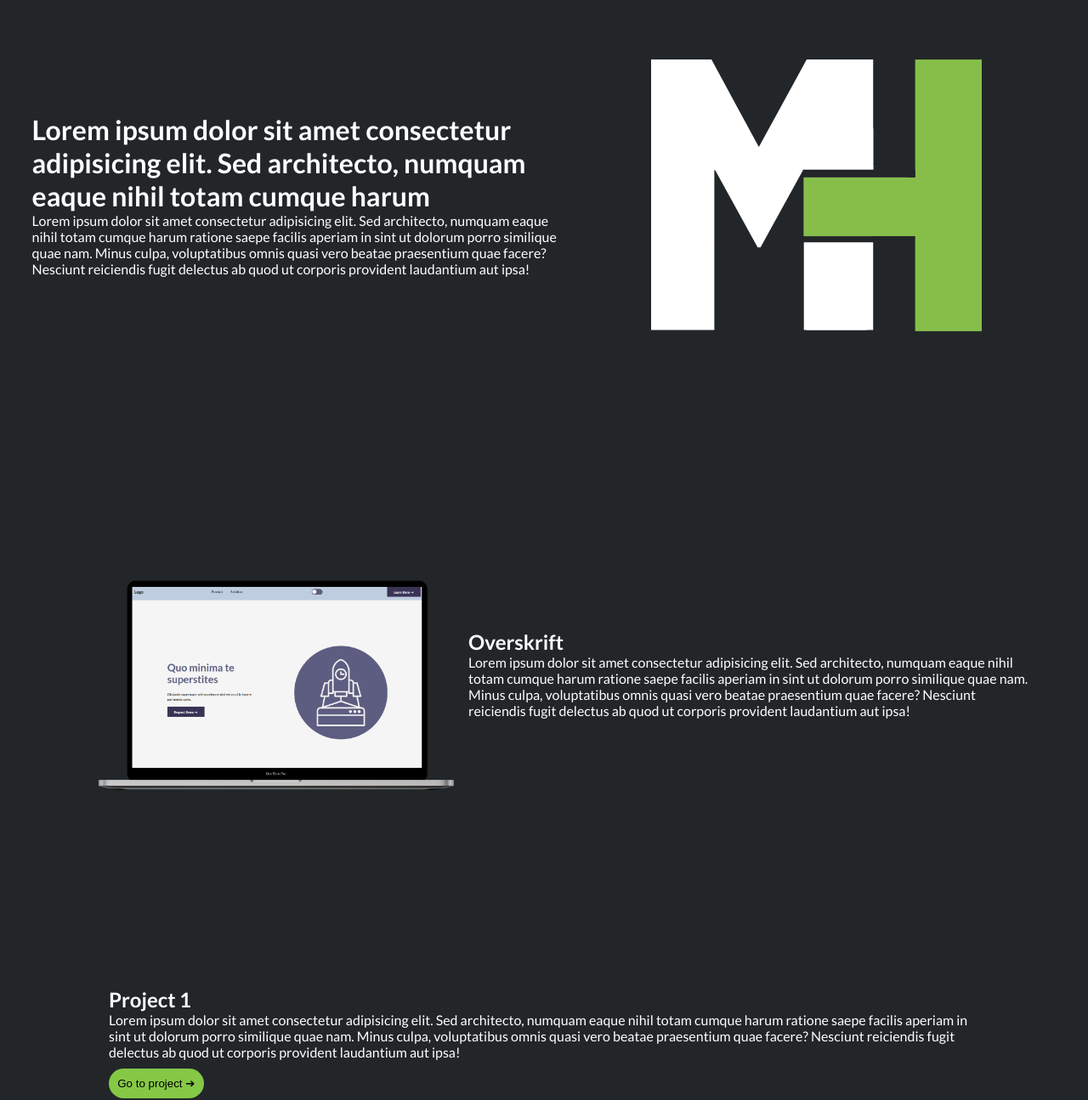
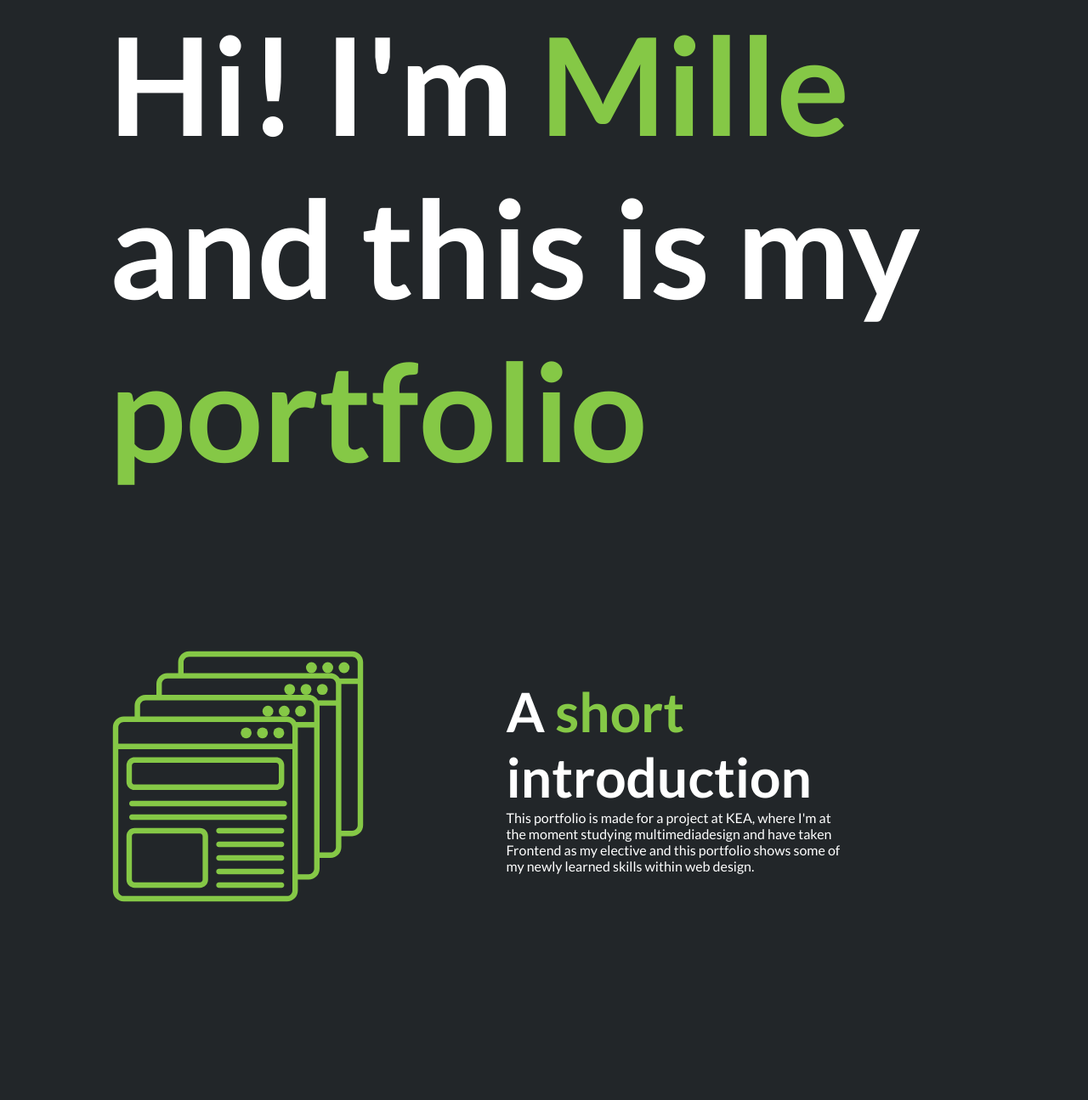
Before and after one commit to Helbob/portfolio_assignment, a plain HTML site: page index.html in a window 1280 px wide. Shown: the part 120-1415 px from the top of the page at 85% size. Drawn offline with Linux system fonts and the light colour scheme; a web font is replaced by a local one.

Commit message:
new styles n stuff

```diff
--- a/index.html
+++ b/index.html
@@ -4,7 +4,7 @@
     <meta charset="UTF-8" />
     <meta http-equiv="X-UA-Compatible" content="IE=edge" />
     <meta name="viewport" content="width=device-width, initial-scale=1.0" />
-    <title>Document</title>
+    <title>Portfolio</title>
     <link rel="stylesheet" href="style.css" />
     <link rel="preconnect" href="https://fonts.googleapis.com" />
     <link rel="preconnect" href="https://fonts.gstatic.com" crossorigin />
@@ -23,19 +23,22 @@
   <body>
     <nav>
       <a href="#" class="logo"></a>
-      <li>
-        <a href="#header">Header</a>
-        <a href="#intro">Intro</a>
-        <a href="#project">Projects</a>
-      </li>
+      <ul>
+        <li>
+          <a href="#header">Header</a>
+        </li>
+        <li><a href="#intro">Intro</a></li>
+        <li><a href="#project">Projects</a></li>
+      </ul>
     </nav>
     <header id="header">
       <div class="wrap">
         <h1>
-          Lorem ipsum dolor sit amet consectetur adipisicing elit. Sed
-          architecto, numquam eaque nihil totam cumque harum
+          Hi! I'm <span class="green">Mille</span> and this is my
+          <span class="green">portfolio</span>
         </h1>
-        <p>
+      </div>
+      <!-- <p>
           Lorem ipsum dolor sit amet consectetur adipisicing elit. Sed
           architecto, numquam eaque nihil totam cumque harum ratione saepe
           facilis aperiam in sint ut dolorum porro similique quae nam. Minus
@@ -43,20 +46,17 @@
           Nesciunt reiciendis fugit delectus ab quod ut corporis provident
           laudantium aut ipsa!
         </p>
-      </div>
-      <div class="image"></div>
+        <div class="image"></div> -->
     </header>
     <section id="intro">
       <div class="graphics"></div>
       <div>
-        <h1>Overskrift</h1>
-        <p>
-          Lorem ipsum dolor sit amet consectetur adipisicing elit. Sed
-          architecto, numquam eaque nihil totam cumque harum ratione saepe
-          facilis aperiam in sint ut dolorum porro similique quae nam. Minus
-          culpa, voluptatibus omnis quasi vero beatae praesentium quae facere?
-          Nesciunt reiciendis fugit delectus ab quod ut corporis provident
-          laudantium aut ipsa!
+        <h2>A <span class="green">short</span> introduction</h2>
+        <p class="test">
+          This portfolio is made for a project at KEA, where I'm at the moment
+          studying multimediadesign and have taken Frontend as my elective and
+          this portfolio shows some of my newly learned skills within web
+          design.
         </p>
       </div>
     </section>
@@ -74,8 +74,7 @@
           </p>
           <button>Go to project &#x2794;</button>
         </div>
-      </div>
-      <div class="wrapper">
+
         <div>
           <h2>Project 2</h2>
           <p>
@@ -88,8 +87,7 @@
           </p>
           <button>Go to project &#x2794;</button>
         </div>
-      </div>
-      <div class="wrapper">
+
         <div>
           <h2>Project 3</h2>
           <p>
--- a/style.css
+++ b/style.css
@@ -30,11 +30,19 @@ header {
   align-items: center;
   justify-content: space-around;
   flex-wrap: wrap;
-  min-height: 65vh;
+  min-height: 80vh;
 }
 .wrap {
-  width: 50%;
+  width: 80%;
   overflow-wrap: break-word;
+}
+
+h1 {
+  font-size: 10rem;
+}
+
+h2 {
+  font-size: 4rem;
 }
 
 h1,
@@ -44,8 +52,12 @@ p {
   font-family: var(--font-headings);
 }
 
+.green {
+  color: var(--color-accent1);
+}
+
 .image {
-  background-image: url("logo.svg");
+  background-image: url("website-page-web-svgrepo-com.svg");
   background-repeat: no-repeat;
   background-size: contain;
   min-height: 20rem;
@@ -55,14 +67,19 @@ p {
 
 #intro {
   display: flex;
-  justify-content: space-around;
+  justify-content: center;
   padding: 5%;
   min-height: 60vh;
   align-items: center;
+  min-width: 20rem;
+}
+
+#intro div {
+  max-width: 50%;
 }
 
 .graphics {
-  background-image: url("Artboard.png");
+  background-image: url("website-page-web-svgrepo-com.svg");
   background-repeat: no-repeat;
   background-size: contain;
   min-height: 20rem;
@@ -78,6 +95,9 @@ p {
   align-items: center;
   justify-content: center;
   margin: 5%;
+  min-width: 20rem;
+  gap: 10rem;
+  overflow-wrap: break-word;
 }
 nav {
   display: flex;
@@ -88,12 +108,10 @@ nav {
   justify-content: space-between;
   align-items: center;
 }
-li {
-  min-width: 15rem;
-}
+
 nav li {
   display: inline-block;
-  margin: 0px 1rem;
+  margin: 0px 2.5rem;
 }
 
 .logo {
@@ -102,6 +120,10 @@ nav li {
   background-size: contain;
   min-height: 4rem;
   min-width: 4rem;
+}
+
+.test {
+  max-width: 70%;
 }
 
 a {
@@ -116,22 +138,23 @@ a:hover {
 
 button {
   background-color: var(--color-accent1);
+  font-family: var(--font-buttons);
   color: black;
   border: none;
   border-radius: 20px;
-  padding: 1%;
-  min-height: 2rem;
-  min-width: 5rem;
-  margin-top: 1%;
+  padding: 4.2%;
+  min-height: 2.5rem;
+  min-width: 5.5rem;
+  margin-top: 3%;
 }
 
 button:hover {
   background-color: #a7ff59;
   color: black;
   border-radius: 20px;
-  padding: 1%;
-  min-height: 2rem;
-  min-width: 5rem;
+  padding: 4.2%;
+  min-height: 2.5rem;
+  min-width: 5.5rem;
 }
 #end {
   display: flex;
```
Also changed, not shown: mac-svgrepo-com.svg (added), picture.jpg (added), website-page-web-svgrepo-com.svg (added).
